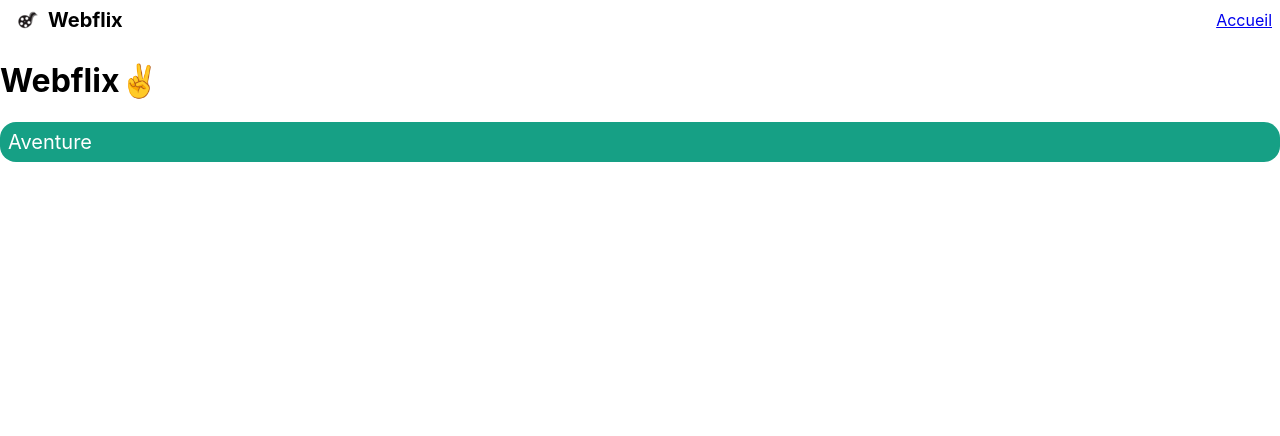
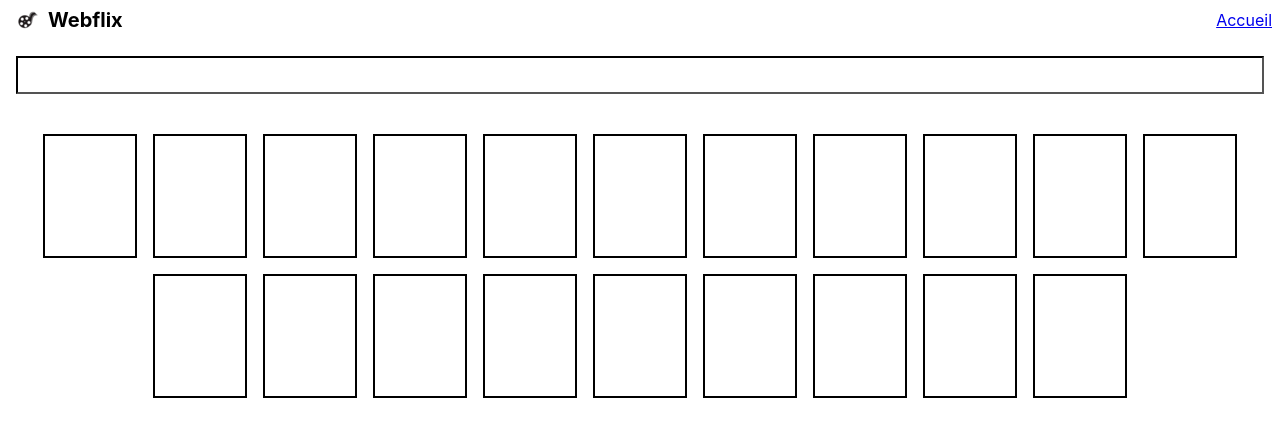
Before and after one commit to kevoliva/webflix, a React app: page / in a window 1280 px wide. Shown: the top 436 px of the page. Built offline with nearby package versions, Linux system fonts and the light colour scheme.

Commit message:
Added VerticalList, MovieCard and Input components

```diff
--- a/package.json
+++ b/package.json
@@ -9,6 +9,7 @@
     "@testing-library/jest-dom": "^5.16.2",
     "@testing-library/react": "^12.1.2",
     "@testing-library/user-event": "^13.5.0",
+    "classnames": "^2.3.1",
     "babel-jest": "^27.4.2",
     "babel-loader": "^8.2.3",
     "babel-plugin-named-asset-import": "^0.3.8",
--- a/src/Home.js
+++ b/src/Home.js
@@ -1,12 +1,20 @@
-import Genre from './Genre';
+import { useState } from "react";
+import Input from "./Input";
+import VerticalList from "./VerticalList";
+import data from "./data.json";
+import useStyles from "./Home.style";
 
 function Home() {
+    const classes = useStyles();
+    const [value, setValue] = useState("");
+    const onChange = (event) => setValue(event.target.value);
+    const movies = data.movies.filter(() => true);
     return (
-    <div>
-        <h1>Webflix<span role="img" aria-label="popcorn">✌</span></h1>
-        <Genre id="878" />
-    </div>
+      <div className={classes.root}>
+        <Input value={value} onChange={onChange} />
+        <VerticalList className={classes.list} data={movies} />
+      </div>
     );
-}
+  }
 
-export default Home;
+  export default Home;
--- /dev/null
+++ b/src/Home.style.js
@@ -0,0 +1,15 @@
+import { createUseStyles } from "react-jss";
+
+const useStyles = createUseStyles({
+  root: {
+    display: "flex",
+    flexDirection: "column",
+    justifyContent: "center",
+    padding: 16,
+  },
+  list: {
+    marginTop: 32,
+  },
+});
+
+export default useStyles;
--- /dev/null
+++ b/src/Input.js
@@ -0,0 +1,15 @@
+import useStyles from "./Input.style.js";
+
+function Input({ value, onChange }) {
+  const classes = useStyles();
+  return (
+    <input
+      className={classes.root}
+      type="text"
+      value={value}
+      onChange={onChange}
+    />
+  );
+}
+
+export default Input;
--- /dev/null
+++ b/src/Input.style.js
@@ -0,0 +1,17 @@
+import { createUseStyles } from "react-jss";
+
+const useStyles = createUseStyles({
+  root: {
+    borderColor: "black",
+    borderWidth: 2,
+    height: 32,
+    fontSize: 20,
+    fontWeight: 700,
+    borderRadius: 0,
+    "&:focus": {
+      outline: "none",
+    },
+  },
+});
+
+export default useStyles;
--- /dev/null
+++ b/src/MovieCard.js
@@ -0,0 +1,8 @@
+import useStyles from "./MovieCard.style";
+
+function MovieCard(props) {
+  const classes = useStyles();
+  return <div className={classes.root} />;
+}
+
+export default MovieCard;
--- /dev/null
+++ b/src/MovieCard.style.js
@@ -0,0 +1,13 @@
+import { createUseStyles } from "react-jss";
+
+const useStyles = createUseStyles({
+  root: {
+    borderColor: "black",
+    borderWidth: 2,
+    borderStyle: "solid",
+    height: 120,
+    width: 90,
+  },
+});
+
+export default useStyles;
--- /dev/null
+++ b/src/VerticalList.js
@@ -0,0 +1,22 @@
+import classNames from "classnames";
+import { Link } from "react-router-dom";
+
+import MovieCard from "./MovieCard";
+import useStyles from "./VerticalList.style";
+
+function VerticalList({ data, className }) {
+  const classes = useStyles();
+  return (
+    <ul className={classNames([classes.root, className])}>
+      {data.map((entry) => (
+        <li key={entry.id} className={classes.item}>
+          <Link to="/">
+            <MovieCard {...entry} />
+          </Link>
+        </li>
+      ))}
+    </ul>
+  );
+}
+
+export default VerticalList;
--- /dev/null
+++ b/src/VerticalList.style.js
@@ -0,0 +1,17 @@
+import { createUseStyles } from "react-jss";
+
+const useStyles = createUseStyles({
+  root: {
+    listStyle: "none",
+    display: "flex",
+    flexWrap: "wrap",
+    margin: 0,
+    padding: 0,
+    justifyContent: "center",
+  },
+  item: {
+    padding: 8,
+  },
+});
+
+export default useStyles;
```
Also changed, not shown: 1 other file (tests, documents, lock files or other folders).
